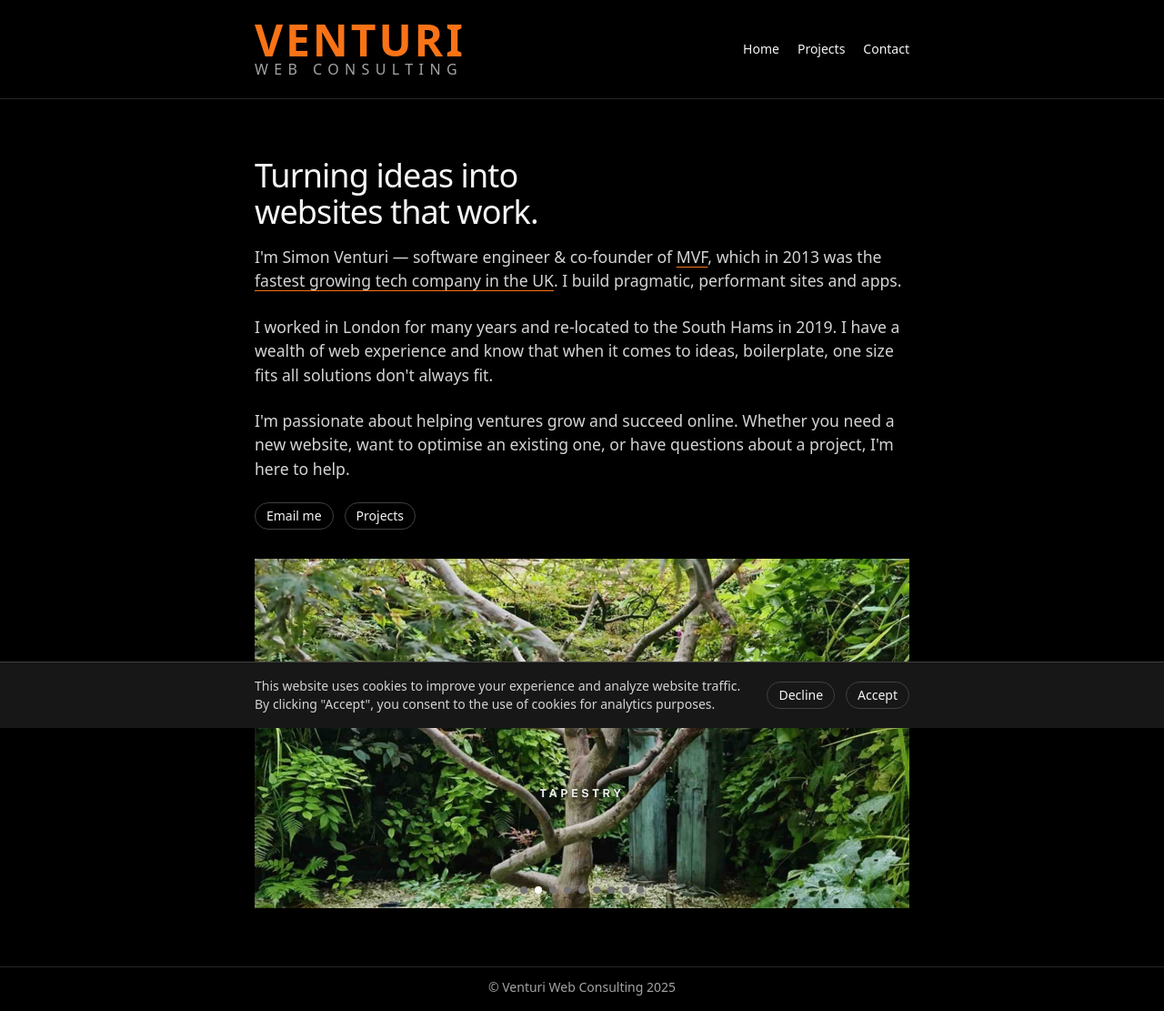
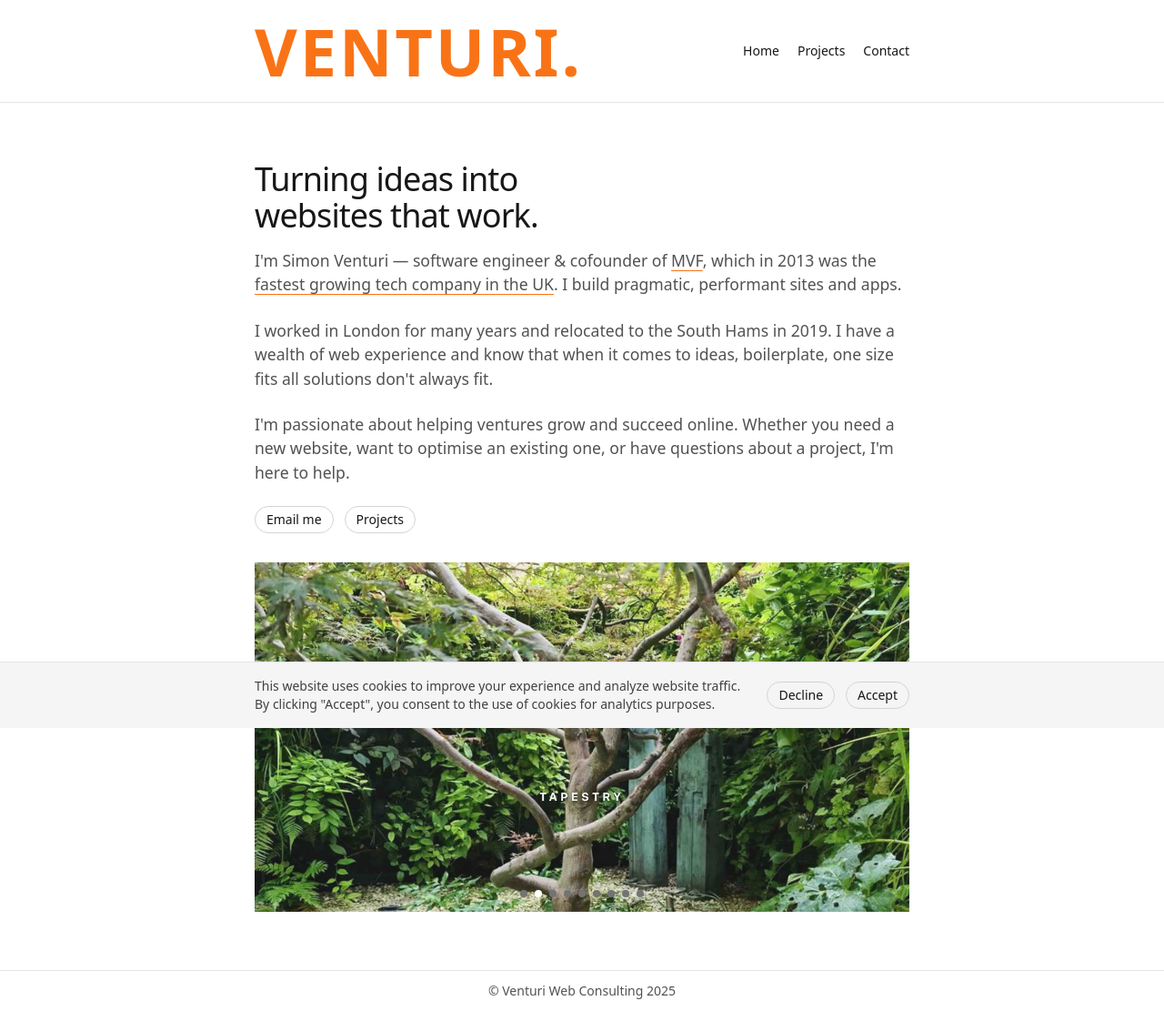
Before and after one commit to simonventuri/venturi-web-consulting, a Next.js app: page / in a window 1280 px wide. Shown: the whole page at 91% size. Built offline with nearby package versions, Linux system fonts and the light colour scheme.

Commit message:
Initial commit.

```diff
--- a/app/components/CookieConsent.tsx
+++ b/app/components/CookieConsent.tsx
@@ -54,10 +54,10 @@ export default function CookieConsent() {
     if (!showBanner) return null;
 
     return (
-        <div className="fixed bottom-0 left-0 right-0 bg-neutral-900 border-t border-neutral-700 p-4 z-50">
+        <div className="fixed bottom-0 left-0 right-0 bg-neutral-100 border-t border-neutral-200 p-4 z-50">
             <div className="container flex flex-col sm:flex-row items-start sm:items-center justify-between gap-4">
                 <div className="flex-1">
-                    <p className="text-sm text-neutral-300">
+                    <p className="text-sm text-neutral-700">
                         This website uses cookies to improve your experience and analyze website traffic.
                         By clicking "Accept", you consent to the use of cookies for analytics purposes.
                     </p>
@@ -65,13 +65,13 @@ export default function CookieConsent() {
                 <div className="flex gap-3 flex-shrink-0">
                     <button
                         onClick={declineCookies}
-                        className="badge border-neutral-600 hover:bg-neutral-800 text-sm"
+                        className="badge border-neutral-300 hover:bg-neutral-200 text-sm"
                     >
                         Decline
                     </button>
                     <button
                         onClick={acceptCookies}
-                        className="badge hover:bg-neutral-700 text-sm"
+                        className="badge hover:bg-neutral-200 text-sm"
                     >
                         Accept
                     </button>
--- a/app/components/ImageCarousel.tsx
+++ b/app/components/ImageCarousel.tsx
@@ -36,7 +36,7 @@ export default function ImageCarousel({ images }: CarouselProps) {
     }
 
     return (
-        <div className="relative w-full h-80 sm:h-96 bg-neutral-900 overflow-hidden">
+        <div className="relative w-full h-80 sm:h-96 bg-neutral-100 overflow-hidden">
             {shuffledImages.map((image, index) => (
                 <img
                     key={image}
--- a/app/components/Navigation.tsx
+++ b/app/components/Navigation.tsx
@@ -21,14 +21,14 @@ export default function Navigation() {
         onClick={() => setIsMenuOpen(!isMenuOpen)}
         aria-label="Toggle menu"
       >
-        <span className={`w-5 h-0.5 bg-neutral-100 transition-transform ${isMenuOpen ? 'rotate-45 translate-y-1.5' : ''}`}></span>
-        <span className={`w-5 h-0.5 bg-neutral-100 transition-opacity ${isMenuOpen ? 'opacity-0' : ''}`}></span>
-        <span className={`w-5 h-0.5 bg-neutral-100 transition-transform ${isMenuOpen ? '-rotate-45 -translate-y-1.5' : ''}`}></span>
+        <span className={`w-5 h-0.5 bg-neutral-900 transition-transform ${isMenuOpen ? 'rotate-45 translate-y-1.5' : ''}`}></span>
+        <span className={`w-5 h-0.5 bg-neutral-900 transition-opacity ${isMenuOpen ? 'opacity-0' : ''}`}></span>
+        <span className={`w-5 h-0.5 bg-neutral-900 transition-transform ${isMenuOpen ? '-rotate-45 -translate-y-1.5' : ''}`}></span>
       </button>
 
       {/* Mobile Menu Overlay */}
       {isMenuOpen && (
-        <div className="md:hidden absolute top-full left-0 right-0 bg-black border-b border-neutral-800 z-50">
+        <div className="md:hidden absolute top-full left-0 right-0 bg-white border-b border-neutral-200 z-50">
           <nav className="container py-6">
             <div className="flex flex-col gap-4">
               <Link
--- a/app/globals.css
+++ b/app/globals.css
@@ -3,7 +3,7 @@
 @tailwind utilities;
 
 :root {
-    color-scheme: dark;
+    color-scheme: light;
 }
 
 html,
@@ -12,7 +12,7 @@ body {
 }
 
 body {
-    @apply bg-black text-neutral-100;
+    @apply bg-white text-neutral-900;
 }
 
 a {
@@ -36,16 +36,16 @@ a {
 }
 
 .lead {
-    @apply text-neutral-300;
+    @apply text-neutral-600;
     font-size: 1.1em;
 }
 
 .card {
-    @apply rounded-2xl border border-neutral-800 p-5 shadow-sm bg-neutral-950;
+    @apply rounded-2xl border border-neutral-200 p-5 shadow-sm bg-neutral-50;
 }
 
 .badge {
-    @apply inline-flex items-center gap-2 rounded-full border border-neutral-700 px-3 py-1 text-sm;
+    @apply inline-flex items-center gap-2 rounded-full border border-neutral-300 px-3 py-1 text-sm;
 }
 
 .grid-auto {
@@ -53,5 +53,5 @@ a {
 }
 
 hr {
-    @apply border-neutral-800;
+    @apply border-neutral-200;
 }
--- a/app/layout.tsx
+++ b/app/layout.tsx
@@ -58,18 +58,17 @@ export default function RootLayout({ children }: { children: React.ReactNode })
     <html lang="en">
       <body className="flex flex-col min-h-screen">
         <GoogleAnalytics />
-        <header className="border-b border-neutral-800 relative">
+        <header className="border-b border-neutral-200 relative">
           <div className="container flex items-center justify-between py-5">
             <Link href="/" className="leading-none hover:opacity-80 transition-opacity">
-              <div className="font-extrabold tracking-[0.18rem] text-4xl sm:text-5xl text-orange-500">VENTURI</div>
-              <div className="tracking-[0.24rem] sm:tracking-[0.4rem] text-sm sm:text-base -mt-1 text-neutral-400">WEB CONSULTING</div>
+              <div className="font-extrabold tracking-[0.18rem] text-6xl sm:text-7xl text-orange-500">VENTURI.</div>
             </Link>
             <Navigation />
           </div>
         </header>
         <main className="flex-1">{children}</main>
-        <footer className="bg-black border-t border-neutral-800 py-3 mt-auto">
-          <div className="container text-center text-sm text-neutral-400">
+        <footer className="bg-white border-t border-neutral-200 py-3 mt-auto">
+          <div className="container text-center text-sm text-neutral-600">
             © Venturi Web Consulting {new Date().getFullYear()}
           </div>
         </footer>
--- a/app/page.tsx
+++ b/app/page.tsx
@@ -22,8 +22,8 @@ export default function Page() {
       <section id="intro" className="section">
         <div className="container">
           <h1 className="h1 mb-4">Turning ideas into<br />websites that work.</h1>
-          <p className="lead mb-6">I'm Simon Venturi — software engineer & co-founder of <a href="https://www.mvfglobal.com/" target="_blank" className="underline hover:text-white transition-colors">MVF</a>, which in 2013 was the <a href="https://www.hiscox.co.uk/business-blog/tech-track-100-mvf-became-fastest-growing-tech-company" target="_blank" className="underline hover:text-white transition-colors">fastest growing tech company in the UK</a>. I build pragmatic, performant sites and apps.</p>
-          <p className="lead mb-6">I worked in London for many years and re-located to the South Hams in 2019. I have a wealth of web experience and know that when it comes to ideas, boilerplate, one size fits all solutions don't always fit.</p>
+          <p className="lead mb-6">I'm Simon Venturi — software engineer & cofounder of <a href="https://www.mvfglobal.com/" target="_blank" className="underline hover:text-white transition-colors">MVF</a>, which in 2013 was the <a href="https://www.hiscox.co.uk/business-blog/tech-track-100-mvf-became-fastest-growing-tech-company" target="_blank" className="underline hover:text-white transition-colors">fastest growing tech company in the UK</a>. I build pragmatic, performant sites and apps.</p>
+          <p className="lead mb-6">I worked in London for many years and relocated to the South Hams in 2019. I have a wealth of web experience and know that when it comes to ideas, boilerplate, one size fits all solutions don't always fit.</p>
           <p className="lead mb-6">I'm passionate about helping ventures grow and succeed online. Whether you need a new website, want to optimise an existing one, or have questions about a project, I'm here to help. </p>
           <div className="flex gap-3 mb-8">
             <a href="mailto:simon@venturiwebconsulting.com" className="badge hover:bg-neutral-900">Email me</a>
--- a/app/projects/tapestry/TapestryClient.tsx
+++ b/app/projects/tapestry/TapestryClient.tsx
@@ -58,7 +58,7 @@ export default function TapestryClient({ data }: TapestryClientProps) {
                             <div
                                 key={i}
                                 onClick={() => openLightbox(i)}
-                                className={`overflow-hidden border border-neutral-800 bg-neutral-900 h-80 transition-colors ${!isMobile ? 'hover:border-neutral-600 cursor-pointer group' : ''
+                                className={`overflow-hidden border border-neutral-200 bg-neutral-50 h-80 transition-colors ${!isMobile ? 'hover:border-neutral-400 cursor-pointer group' : ''
                                     }`}
                             >
                                 {/* eslint-disable-next-line @next/next/no-img-element */}
```
